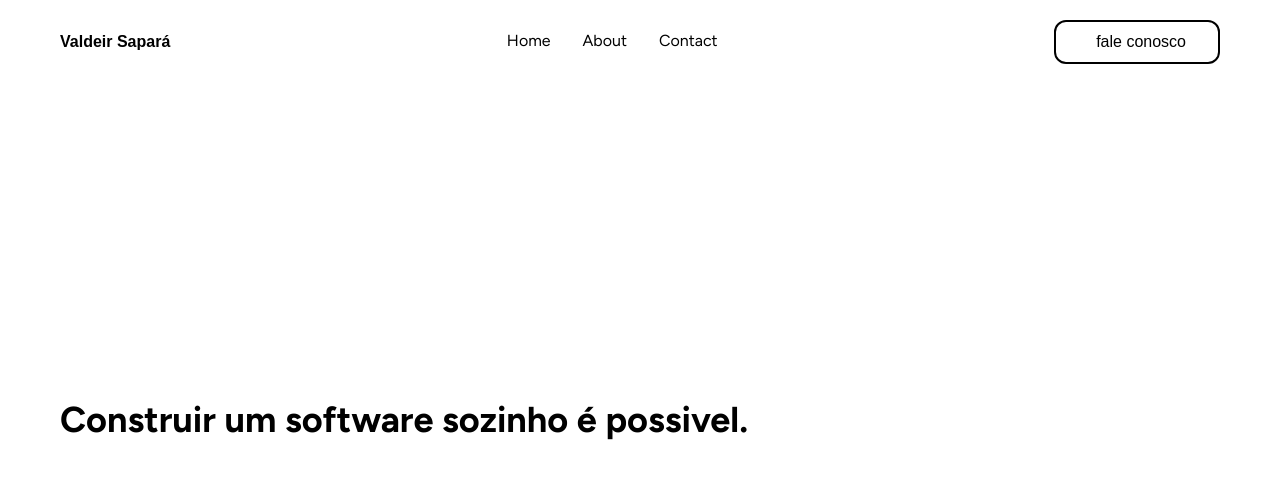
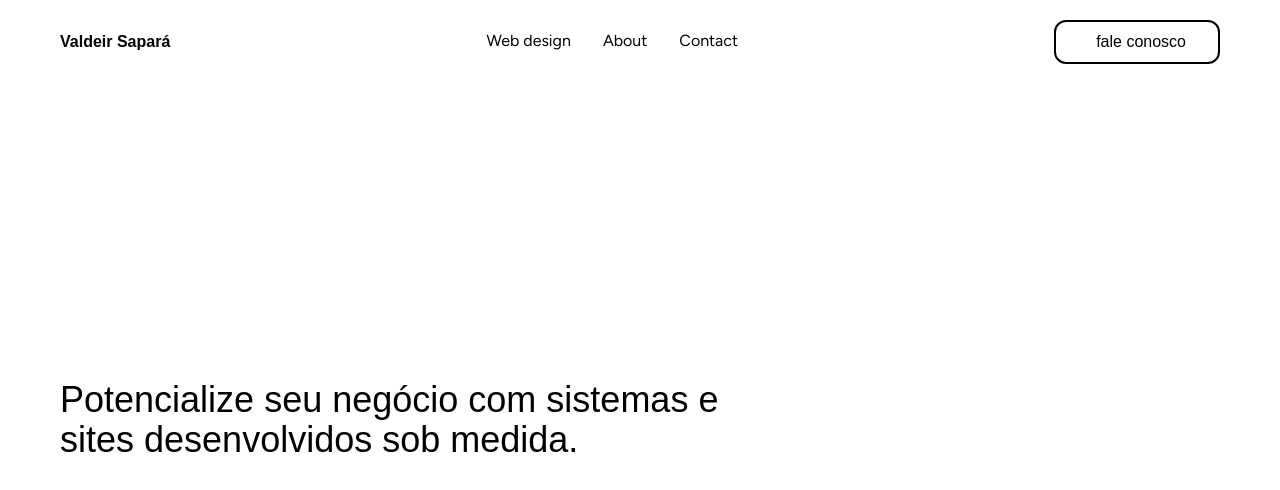
Before and after one commit to valdeirsapara/valdeirsapara, a Next.js app: page / in a window 1280 px wide. Shown: the top 490 px of the page. Built offline with nearby package versions, Linux system fonts and the light colour scheme; a web font is replaced by a local one.

Commit message:
Refactor hero title component to use dynamic word rendering and update CSS for improved animation delays; adjust NavBar link text for clarity

```diff
--- a/assets/css/globals.css
+++ b/assets/css/globals.css
@@ -22,6 +22,6 @@ body {
 }
 
 .container-lg {
-  width: 100%;
+  max-width: 720px;
   min-height: 100dvh;
 }
--- a/assets/css/home/hero/index.css
+++ b/assets/css/home/hero/index.css
@@ -26,40 +26,33 @@
     color: var(--color-blue);
     animation: wordReveal 0.3s ease-out forwards,
                 blueToWhite 1.5s ease-in-out forwards;
-    /* Delay maior para a animação de cor começar após a palavra aparecer completamente */
-    animation-delay: 0.3s, 0.9s;
+    /* Delay para animação de cor: delay da palavra + 0.5s para começar após aparecer */
+    --color-animation-delay: calc(var(--word-delay, 0s) + 0.5s);
+    animation-delay: var(--word-delay, 0s), var(--color-animation-delay);
 }
 
+/*
+ * Sistema dinâmico de animação de palavras
+ *
+ * Como usar:
+ * 1. Adicione a classe "word-reveal" em cada span/palavra
+ * 2. Defina --word-index no style inline: style={{ '--word-index': index }}
+ * 3. O delay será calculado automaticamente: 0.1s + (índice * 0.15s)
+ *
+ * Personalizar:
+ * - Para delay customizado: style={{ '--word-delay': '0.5s' }}
+ * - Para animação azul→branco: adicione classe "blue-to-white"
+ */
 .word-reveal {
     display: inline-block;
     opacity: 0;
     transform: translateY(20px);
     animation: wordReveal 0.3s ease-out forwards;
-}
-
-/* Aplica delay progressivo para cada palavra - contando a partir do primeiro span filho do h2 */
-.hero-title-wrapper h2 .word-reveal:nth-of-type(1) {
-    animation-delay: 0.1s;
-}
-
-.hero-title-wrapper h2 .word-reveal:nth-of-type(2) {
-    animation-delay: 0.25s;
-}
-
-.hero-title-wrapper h2 .word-reveal:nth-of-type(3) {
-    animation-delay: 0.4s;
-}
-
-.hero-title-wrapper h2 .word-reveal:nth-of-type(4) {
-    animation-delay: 0.55s;
-}
-
-.hero-title-wrapper h2 .word-reveal:nth-of-type(5) {
-    animation-delay: 0.7s;
-}
-
-.hero-title-wrapper h2 .word-reveal:nth-of-type(6) {
-    animation-delay: 0.85s;
+    /* Sistema dinâmico: calcula delay automaticamente baseado no índice */
+    /* Fórmula: delay inicial 0.1s + (índice * 0.15s) */
+    /* Pode ser sobrescrito definindo --word-delay diretamente */
+    --word-delay: calc(0.1s + (var(--word-index, 0) * 0.15s));
+    animation-delay: var(--word-delay, 0s);
 }
 
 /* Respeita preferência de movimento reduzido */
--- a/components/home/hero/title.tsx
+++ b/components/home/hero/title.tsx
@@ -1,14 +1,34 @@
+"use client";
+
 export default function Title() {
+    const words = [
+        { text: "Potencialize", blue: false },
+        { text: "seu", blue: false },
+        { text: "negócio", blue: true },
+        { text: "com", blue: false },
+        { text: "sistemas", blue: false },
+        { text: "e", blue: false },
+        { text: "sites", blue: false },
+        { text: "desenvolvidos", blue: false },
+        { text: "sob", blue: false },
+        { text: "medida.", blue: false },
+    ];
 
     return (
         <div className="hero-title-wrapper">
-            <h2 className="text-4xl font-bold" tabIndex={0}>
-                <span className="word-reveal">Construir&nbsp;</span>
-                <span className="word-reveal">um&nbsp;</span>
-                <span className="word-reveal blue-to-white">software&nbsp;</span>
-                <span className="word-reveal">sozinho&nbsp;</span>
-                <span className="word-reveal">é&nbsp;</span>
-                <span className="word-reveal">possivel.&nbsp;</span>
+            <h2
+                className="text-4xl  font-mono flex flex-wrap"
+                tabIndex={0}
+            >
+                {words.map((word, index) => (
+                    <span
+                        key={index}
+                        className={`word-reveal ${word.blue ? 'blue-to-white' : ''}`}
+                        style={{ '--word-index': index } as React.CSSProperties}
+                    >
+                        {word.text}&nbsp;
+                    </span>
+                ))}
             </h2>
         </div>
     )
--- a/components/navBar.tsx
+++ b/components/navBar.tsx
@@ -17,7 +17,7 @@ export default function NavBar() {
             <ul className="flex justify-between items-center gap-8 font-sans">
                 <li className="hover:text-foreground duration-300 border-b-2 border-transparent
                 hover:border-foreground transition-colors duration-300">
-                    <Link href="/">Home</Link>
+                    <Link href="/">Web design</Link>
                 </li>
                     <li className="hover:text-foreground duration-300 border-b-2 border-transparent
                 hover:border-foreground transition-colors duration-300">
```
